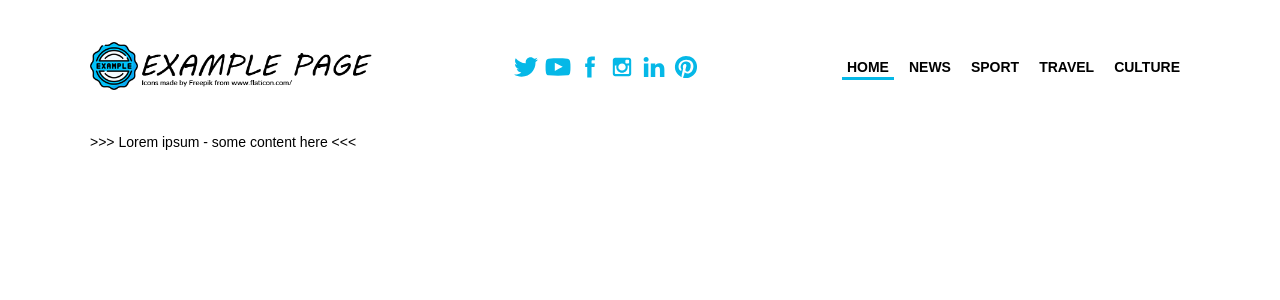
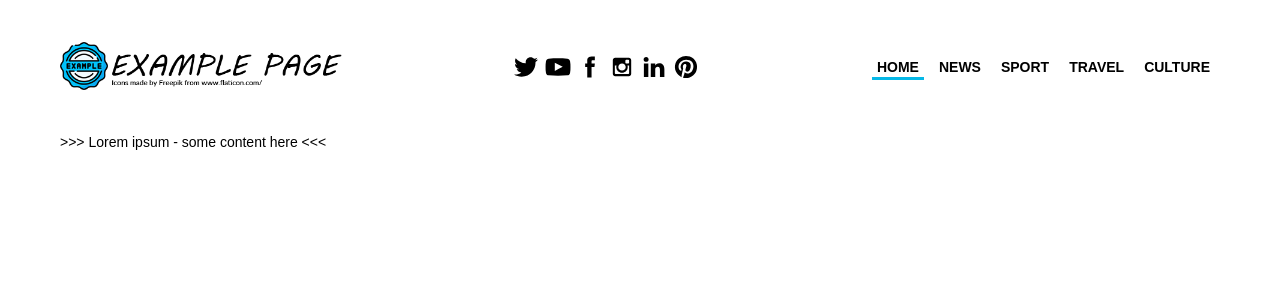
Before and after one commit to jakub-gawryl/example-news-page, a Next.js app: page / in a window 1280 px wide. Shown: the top 300 px of the page. Built offline with nearby package versions, Linux system fonts and the light colour scheme.

Commit message:
Implement BreakPoint component

```diff
--- /dev/null
+++ b/components/atoms/BreakPoint/BreakPoint.tsx
@@ -0,0 +1,51 @@
+import React from 'react';
+import styled from 'styled-components';
+
+/*
+Maybe em units should be used
+https://zellwk.com/blog/media-query-units/
+*/
+
+type Props = StyledProps & {
+   /** React children to display when screen size is between min and max */
+  children?: React.ReactElement | React.ReactElement[];
+};
+
+type StyledProps = {
+  /** Min width (in px) */
+  min?: number;
+
+  /** Max width (in px) */
+  max?: number;
+
+  /** CSS display type for visible element (e.g. 'block' or 'flex') */
+  display?: string;
+};
+
+const StyledBreakPoint = styled.div(({min, max, display}: StyledProps): string => {
+  const minStr = `(min-width: ${min}px)`;
+  const maxStr = max ? ` and (max-width: ${max}px) ` : ``;
+
+  return `
+    display: none;
+
+    @media screen and ${minStr}${maxStr}{
+      display: ${display};
+    }
+  `
+});
+
+const BreakPoint: React.FC<Props> = ({
+  min = 0,
+  max = 0,
+  display = 'block',
+  children
+}) => {
+  return (
+    <StyledBreakPoint min={min} max={max} display={display}>
+      {children}
+    </StyledBreakPoint>
+  )
+}
+
+export default BreakPoint;
--- /dev/null
+++ b/components/atoms/BreakPoint/index.tsx
@@ -0,0 +1,3 @@
+import BreakingPoint from './BreakPoint';
+
+export default BreakingPoint;
--- a/components/organisms/Header/Header.tsx
+++ b/components/organisms/Header/Header.tsx
@@ -1,12 +1,12 @@
 import React from 'react';
 import Image from 'next/image';
 import Link from 'next/link';
-import MainMenu from 'components/organisms/MainMenu';
 import MobileMenu from 'components/organisms/MobileMenu';
 import usePageScroll from 'hooks/usePageScroll';
 import styled from 'styled-components';
 import MenuList, { MenuList as MenuListNS } from 'components/molecules/MenuList';
 import SocialMediaList, { SocialMediaList as SocialMediaListType } from 'components/molecules/SocialMediaList';
+import BreakPoint from 'components/atoms/BreakPoint';
 
 type Props = {
   companyName?: string;
@@ -119,18 +119,22 @@ const Header: React.FC<Props> = ({fixedHeaderAt = 10}) => {
               </a>
             </Link>
 
-            <div style={{color: '#05B8E7'}}>
+            <BreakPoint min={640}>
               <SocialMediaList socialMedia={socialMedia} />
-            </div>
+            </BreakPoint>
 
-            <MainMenu>
+            <BreakPoint min={960}>
               <MenuList menuItems={menuItems} />
-            </MainMenu>
+            </BreakPoint>
 
-            <MobileMenu>
-              <MenuList menuItems={menuItems} mobileMenu={true} />
-            </MobileMenu>
-
+            <BreakPoint max={959}>
+              <MobileMenu>
+                <BreakPoint max={639}>
+                  <SocialMediaList socialMedia={socialMedia} />
+                </BreakPoint>
+                <MenuList menuItems={menuItems} mobileMenu={true} />
+              </MobileMenu>
+            </BreakPoint>
           </div>
         </div>
       </div>
--- a/components/organisms/MainMenu/MainMenu.tsx
+++ /dev/null
@@ -1,24 +0,0 @@
-import React from 'react';
-import styled from 'styled-components';
-
-type MainMenuProps = {
-  children?: React.ReactElement | React.ReactElement[];
-};
-
-const StyledMainMenu = styled.div`
-  @media screen and (max-width: 768px) {
-    display: none;
-  }
-`;
-
-const MainMenu: React.FC<MainMenuProps> = ({children}) => {
-  return (
-    <StyledMainMenu>
-      <div className="main-menu">
-        {children}
-      </div>
-    </StyledMainMenu>
-  )
-}
-
-export default MainMenu;
--- a/components/organisms/MainMenu/index.tsx
+++ /dev/null
@@ -1,3 +0,0 @@
-import MainMenu from './MainMenu';
-
-export default MainMenu;
--- a/components/organisms/MobileMenu/MobileMenu.tsx
+++ b/components/organisms/MobileMenu/MobileMenu.tsx
@@ -12,11 +12,6 @@ const transtionTime = 0.5;
 const transitionType = 'ease';
 
 const StyledMobileMenu = styled.div`
-  display: none;
-
-  @media screen and (max-width: 768px) {
-    display: block;
-
   .mobile-menu {
     &__button {
       position: relative;
@@ -76,7 +71,6 @@ const StyledMobileMenu = styled.div`
       transform: translateX(0);
     }
   }
-  }
 `;
 
 const MobileMenu: React.FC<MobileMenuProps> = ({children, clickDimmerToClose = false}) => {
--- a/styles/globals.css
+++ b/styles/globals.css
@@ -20,11 +20,9 @@ a {
 .container {
   max-width: 1200px;
   margin: 0 auto;
-  padding: 0 50px;
+  padding: 0 20px;
 }
 
 @media screen and (max-width: 768px) {
-  .container {
-    padding: 0 20px;
-  }
+  .container {}
 }
```
Lines whose indentation alone changed are shown as unchanged.
